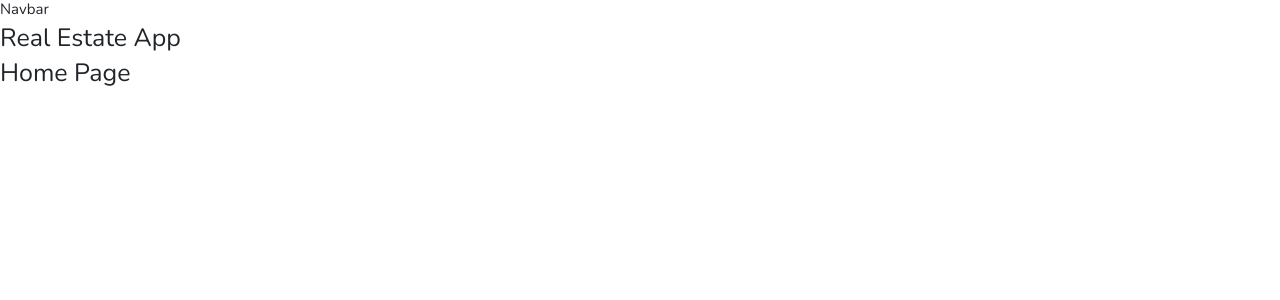
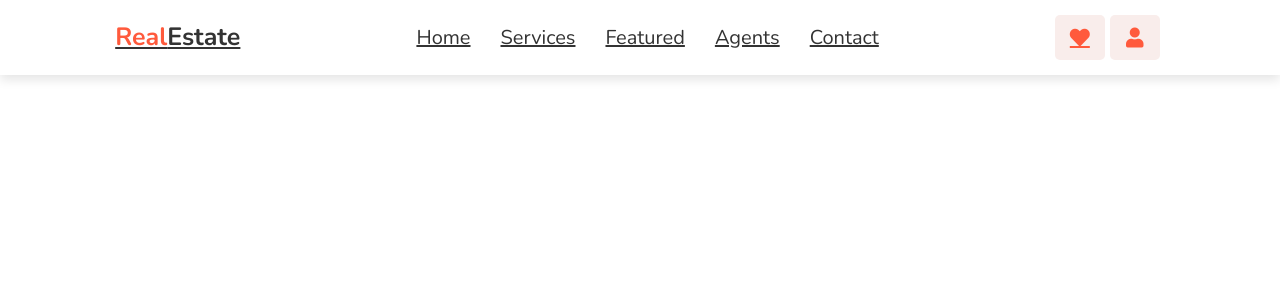
Before and after one commit to mamunurrashid1010/real-estate-app-vue, a Vue app: page / in a window 1280 px wide. Shown: the top 300 px of the page. Built offline with nearby package versions, Linux system fonts and the light colour scheme.

Commit message:
Navbar router-link add

```diff
--- a/index.html
+++ b/index.html
@@ -4,6 +4,10 @@
     <meta charset="UTF-8" />
     <link rel="icon" type="image/svg+xml" href="/vite.svg" />
     <meta name="viewport" content="width=device-width, initial-scale=1.0" />
+
+    <!-- font awesome cdn link  -->
+    <link rel="stylesheet" href="https://cdnjs.cloudflare.com/ajax/libs/font-awesome/5.15.3/css/all.min.css">
+
     <title>Real Estate App</title>
   </head>
   <body>
--- a/src/components/navbar/TopNavbar.vue
+++ b/src/components/navbar/TopNavbar.vue
@@ -1,6 +1,24 @@
 <template>
   <div>
-      <h4>Navbar</h4>
+    <header>
+
+      <router-link to="/" class="logo"><span>real</span>Estate</router-link>
+
+      <nav class="navbar">
+        <router-link to="/">home</router-link>
+        <router-link to="/">services</router-link>
+        <router-link to="/">featured</router-link>
+        <router-link to="/">agents</router-link>
+        <router-link to="/">contact</router-link>
+      </nav>
+
+      <div class="icons">
+        <div id="menu-bars" class="fas fa-bars"></div>
+        <router-link to="/" class="fas fa-heart"></router-link>
+        <router-link to="/" class="fas fa-user"></router-link>
+      </div>
+
+    </header>
   </div>
 </template>
 
```
